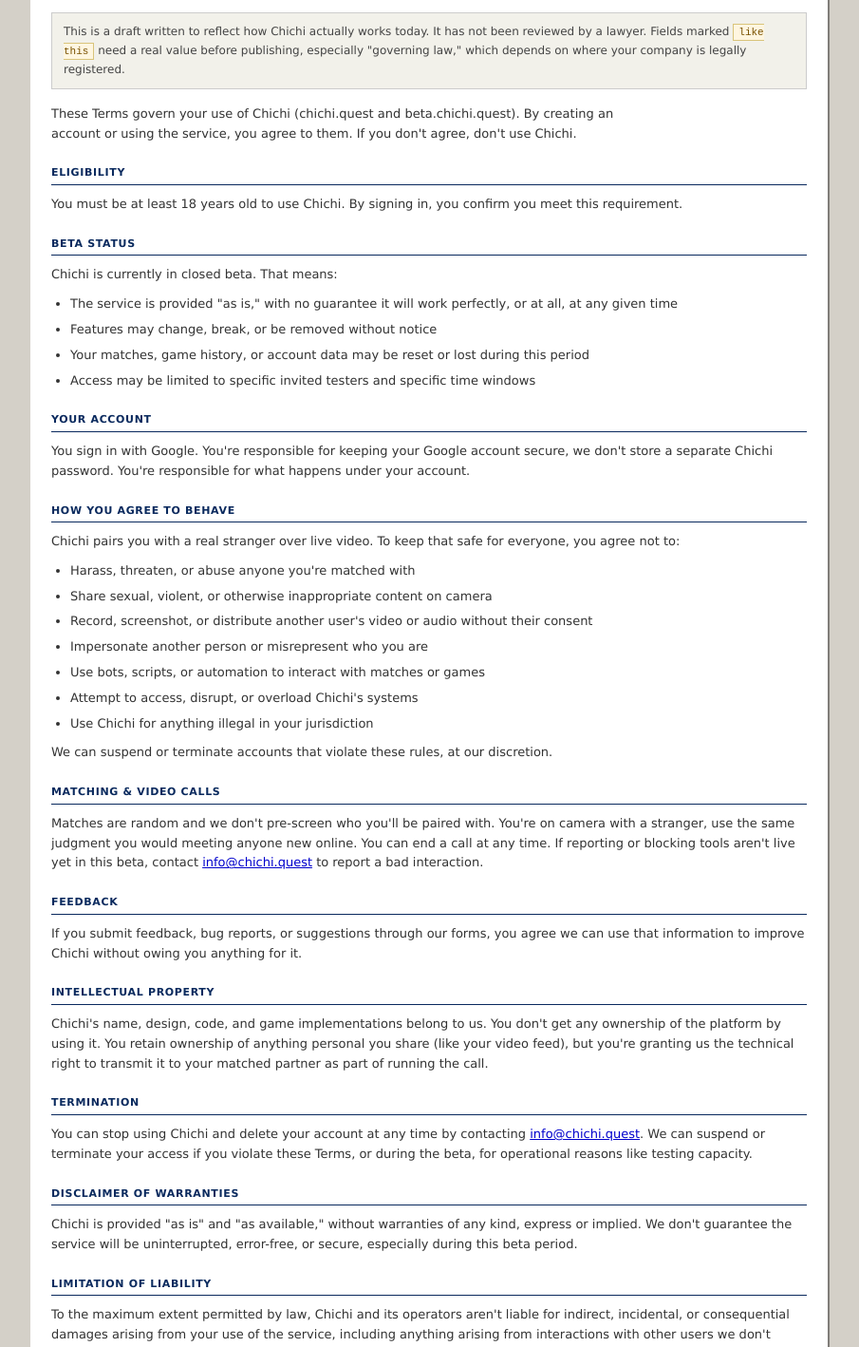
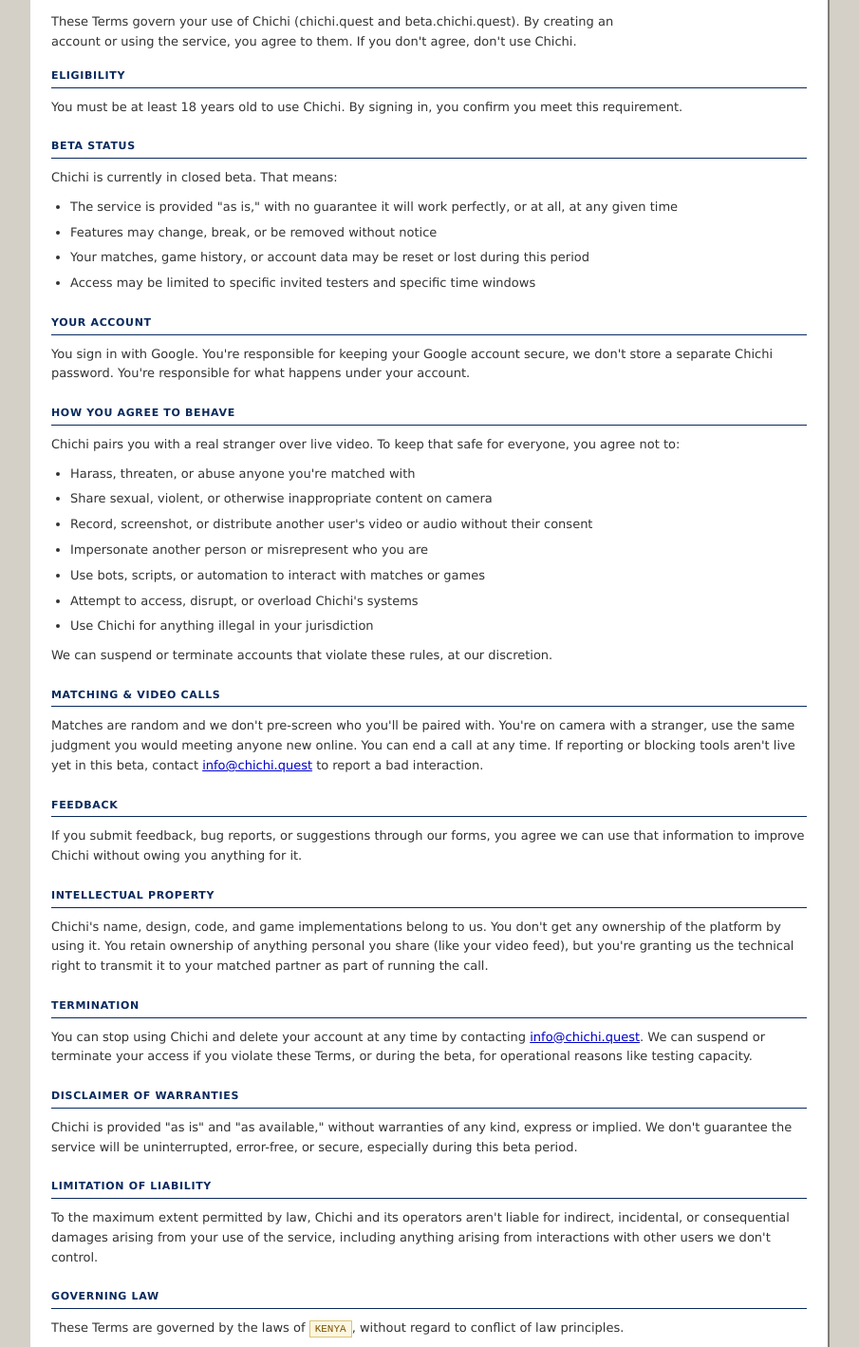
Before and after one commit to graple254/waitlist, a plain HTML site: page terms.html in a window 1280 px wide. Shown: the part 173-1591 px from the top of the page at 95% size, without its empty margins (188-1093 px from the left). Drawn offline with Linux system fonts and the light colour scheme.

Commit message:
edits h$t

```diff
--- a/terms.html
+++ b/terms.html
@@ -74,11 +74,6 @@
       <h1>Terms of Service</h1>
       <p class="updated">Last updated: <!-- UPDATE THIS DATE WHENEVER YOU EDIT THIS PAGE --> July 14, 2026</p>
 
-      <div class="note">
-        This is a draft written to reflect how Chichi actually works today. It has not been reviewed by a lawyer.
-        Fields marked <span class="flagfill">like this</span> need a real value before publishing, especially
-        "governing law," which depends on where your company is legally registered.
-      </div>
 
       <p class="lead">
         These Terms govern your use of Chichi (chichi.quest and beta.chichi.quest). By creating an account or
@@ -132,7 +127,7 @@
       <p>To the maximum extent permitted by law, Chichi and its operators aren't liable for indirect, incidental, or consequential damages arising from your use of the service, including anything arising from interactions with other users we don't control.</p>
 
       <div class="section-hdr">Governing Law</div>
-      <p>These Terms are governed by the laws of <span class="flagfill">[INSERT YOUR COMPANY'S JURISDICTION HERE]</span>, without regard to conflict of law principles.</p>
+      <p>These Terms are governed by the laws of <span class="flagfill">KENYA</span>, without regard to conflict of law principles.</p>
 
       <div class="section-hdr">Changes To These Terms</div>
       <p>We may update these Terms as Chichi evolves. We'll update the "Last updated" date above when we do. Continued use after changes means you accept the updated Terms.</p>
```
Also changed, not shown: privacy.html (+0 -5 lines).
